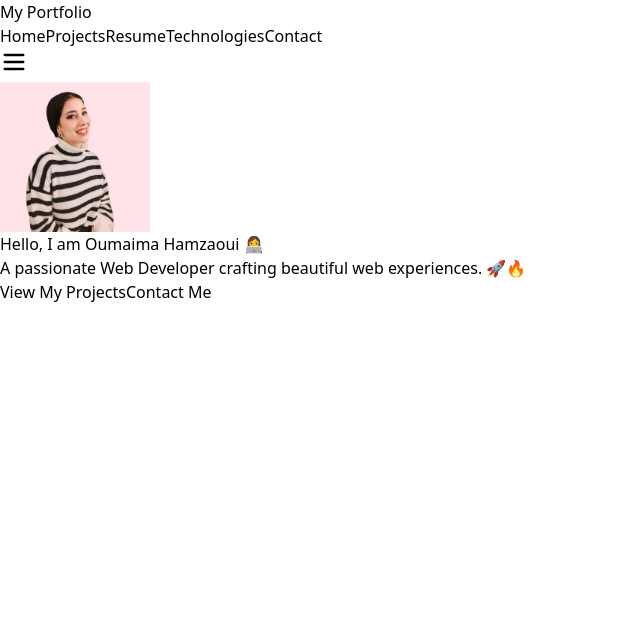
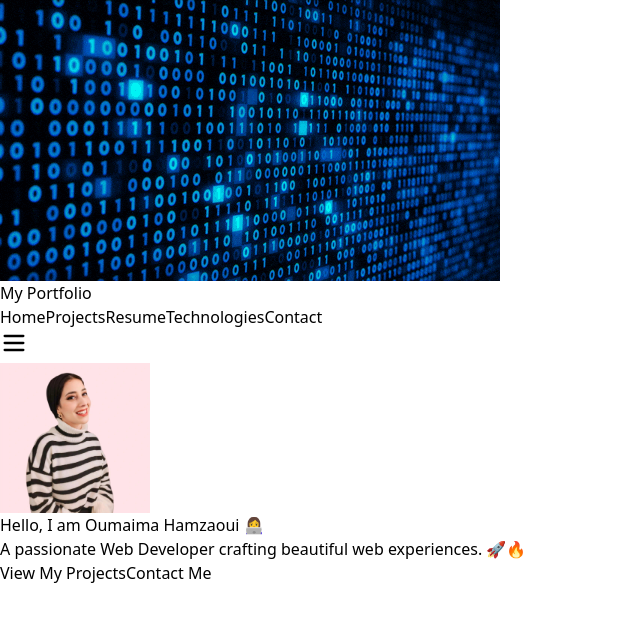
Before and after one commit to OumaimaHamzaoui/my-portfolio, a Next.js app: page / in a window 1280 px wide. Shown: the top 622 px of the page, without its empty margins (0-640 px from the left). Built offline with nearby package versions, Linux system fonts and the light colour scheme.

Commit message:
add animated background to homepage

```diff
--- a/src/pages/_app.tsx
+++ b/src/pages/_app.tsx
@@ -1,10 +1,23 @@
 import "@/styles/globals.css";
 import type { AppProps } from "next/app";
 import Navbar from "@/components/Navbar";
+import { useRouter } from "next/router";
 
 export default function MyApp({ Component, pageProps }: AppProps) {
+  const router = useRouter();
+  const isHomePage = router.pathname === "/";
+
   return (
     <div className="bg-gray-900 text-white min-h-screen">
+      {isHomePage && (
+        <div className="absolute top-0 left-0 w-full h-full bg-cover ">
+          <img
+            src="/dev-icon.gif"
+            alt="Web development icons"
+            className="w-full h-full object-cover opacity-70"
+          />
+        </div>
+      )}
       <Navbar />
       <main className="pt-16">
         <Component {...pageProps} />
--- a/src/pages/index.tsx
+++ b/src/pages/index.tsx
@@ -11,7 +11,7 @@ export default function Home() {
       </Head>
       <div className="h-screen flex justify-center items-center px-6 fade-in">
 
-        <div className="bg-white/10 backdrop-blur-lg p-6 sm:p-10 rounded-2xl shadow-lg text-center max-w-3xl w-full">
+        <div className="bg-gray-800 backdrop-blur-lg p-6 sm:p-10 rounded-2xl shadow-lg text-center max-w-3xl w-full">
           <Image
             src={profilePic}
             alt="oumaima_photo"
```
Also changed, not shown: public/dev-icon.gif (added).
